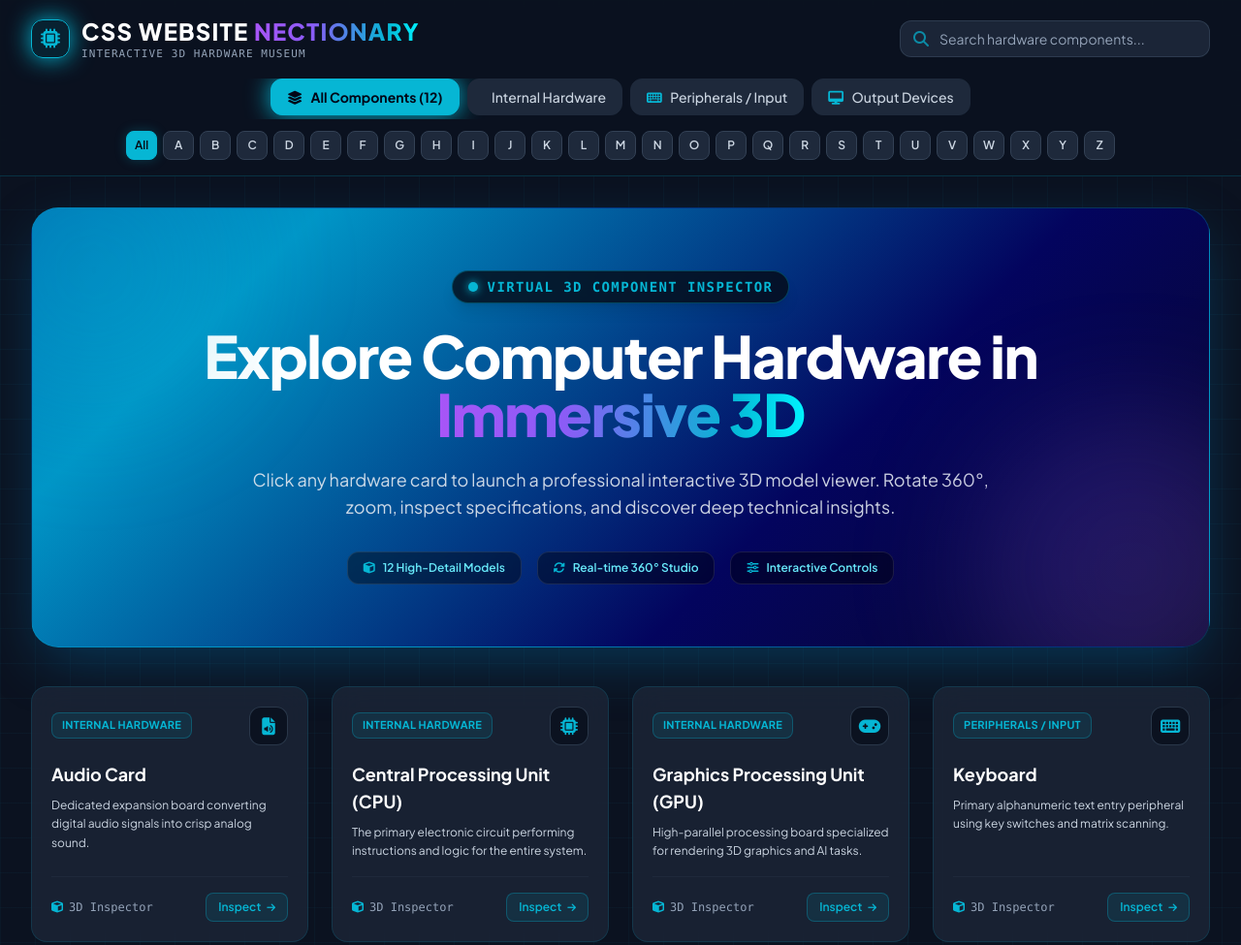
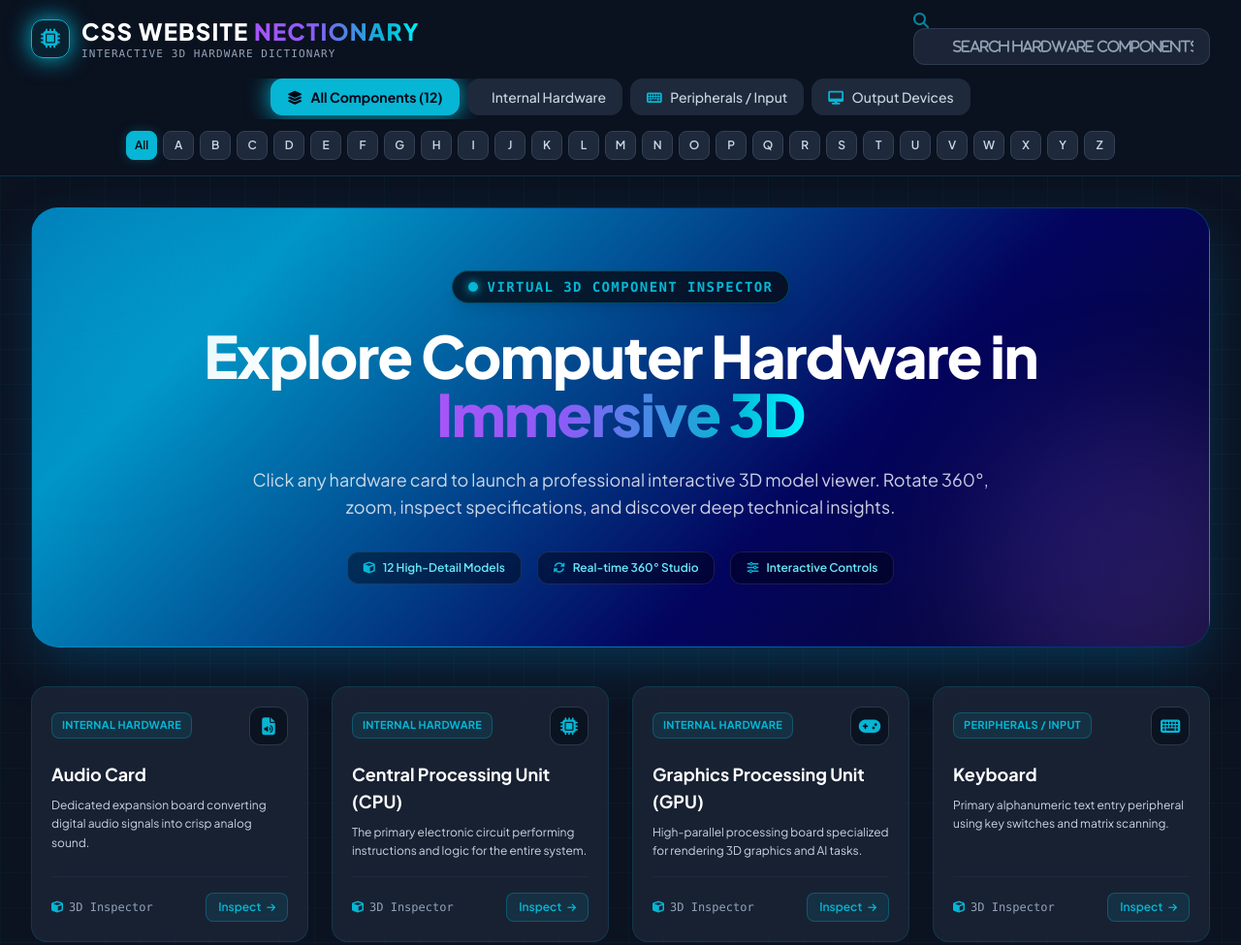
Before and after one commit to skvince/CSS_WEB_Nectionary, a plain HTML site: page index.html in a window 1280 px wide. Shown: the top 975 px of the page at 97% size. Drawn offline with nearby package versions, Linux system fonts and the light colour scheme.

Commit message:
Initial commit

```diff
--- a/index.html
+++ b/index.html
@@ -78,14 +78,14 @@
             <p
               class="text-[11px] text-slate-400 font-mono tracking-widest uppercase"
             >
-              Interactive 3D Hardware Museum
+              Interactive 3D Hardware Dictionary
             </p>
           </div>
         </div>
 
         <!-- Search Bar -->
         <div class="relative w-full md:w-80">
-          <i
+          <ig
             class="fa-solid fa-magnifying-glass absolute left-3.5 top-1/2 -translate-y-1/2 text-cyanGlow/70"
           ></i>
           <input
```
